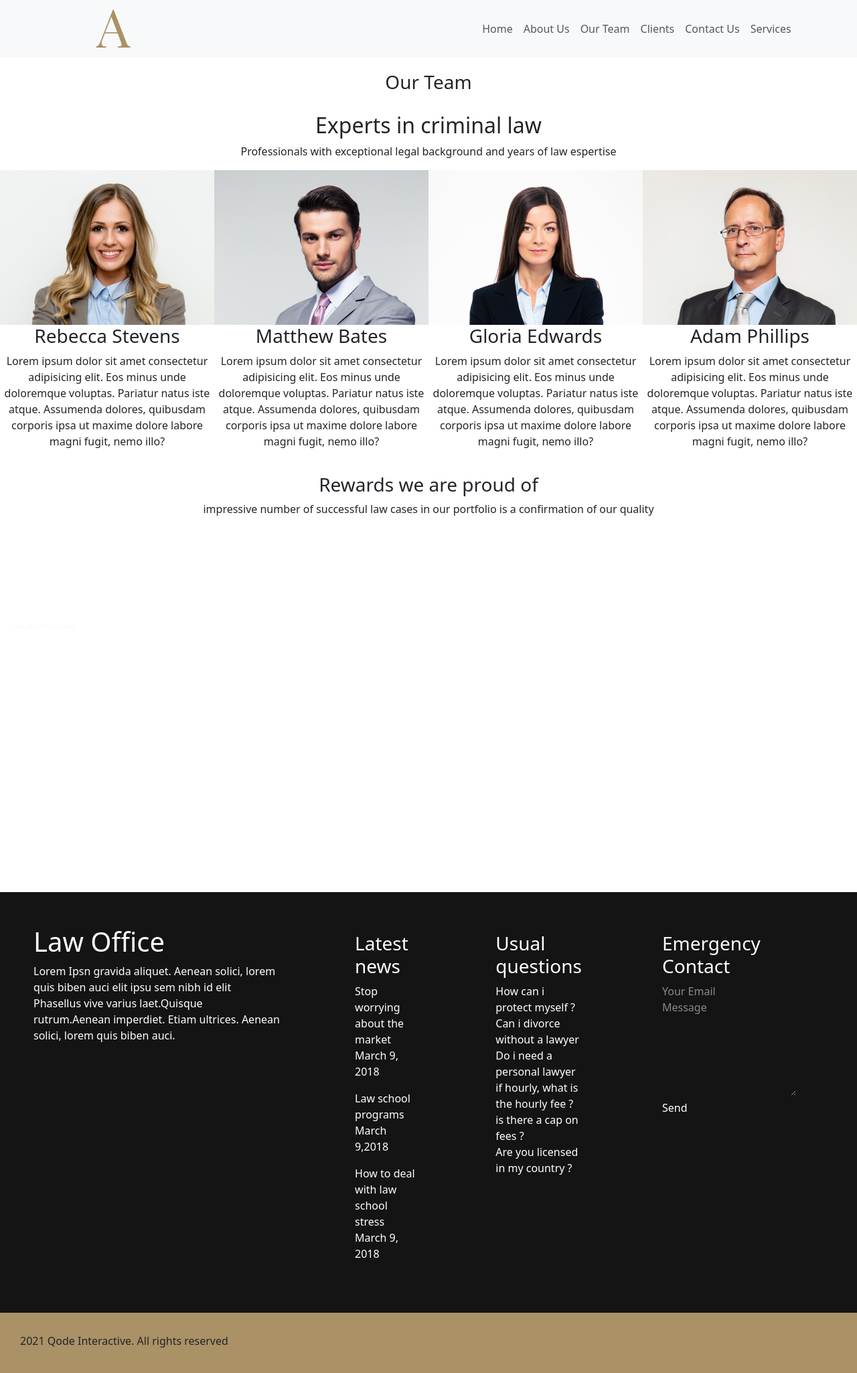
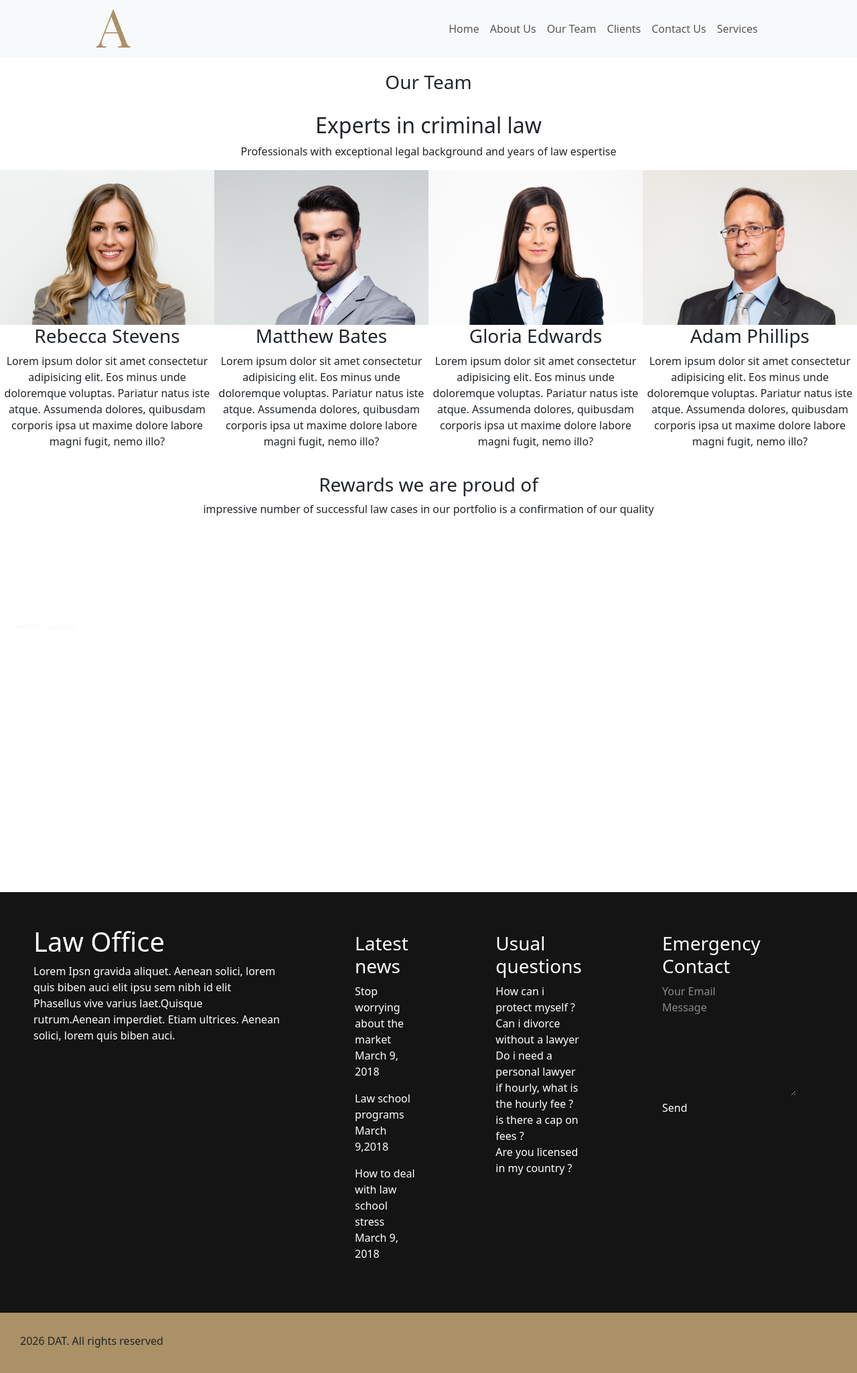
Before and after one commit to Toluwanimicode/Anwalt-Frontend, a React (Vite) app: page /team in a window 1280 px wide. Shown: the top 2050 px of the page at 67% size. Built offline with nearby package versions, Linux system fonts and the light colour scheme.

Commit message:
added changes

```diff
--- a/src/components/Footer/Footer.jsx
+++ b/src/components/Footer/Footer.jsx
@@ -56,7 +56,7 @@ const Footer = () => {
             </div>
             <div className='footer-end'>
                 <div>
-                        <p>2021 Qode Interactive. All rights reserved</p>
+                        <p>2026 DAT. All rights reserved</p>
                 </div>
                 <div>
                     <div></div>
--- a/src/components/Navbar/Navbar.css
+++ b/src/components/Navbar/Navbar.css
@@ -7,5 +7,5 @@ height: 60px;
 }
 
 .nav-links {
-margin-left: 500px;
+margin-left: 450px;
 }
```
